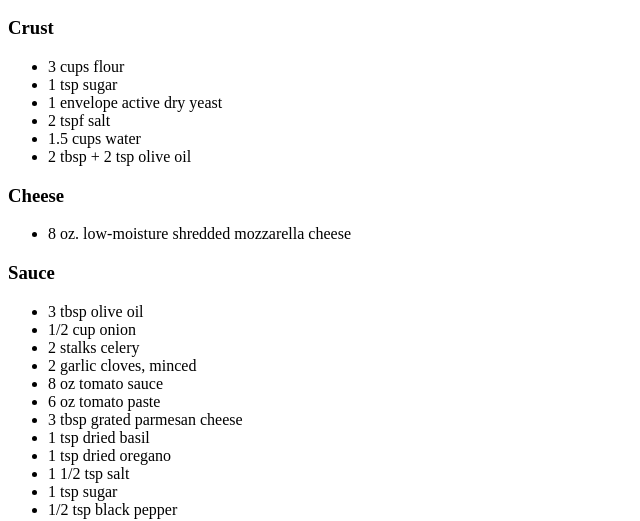
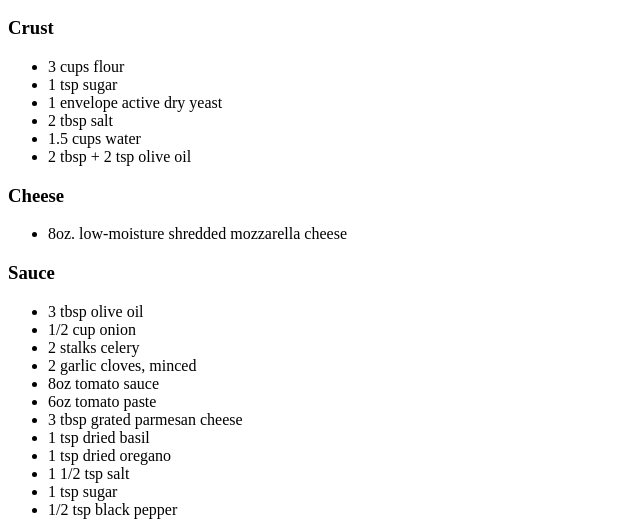
Before and after one commit to froyozoo/odin-recipes, a plain HTML site: page recipes/cheese_pizza.html in a window 1280 px wide. Shown: the part 930-1451 px from the top of the page, 0-640 px from the left. Drawn offline with Linux system fonts and the light colour scheme.

Commit message:
Remove space before weight unit (oz) and fix typo
This will keep the style consistent across pages.
Also noticed a typo with tbsp; fixed.

```diff
--- a/recipes/cheese_pizza.html
+++ b/recipes/cheese_pizza.html
@@ -16,13 +16,13 @@
         <li>3 cups flour</li>
         <li>1 tsp sugar</li>
         <li>1 envelope active dry yeast</li>
-        <li>2 tspf salt</li>
+        <li>2 tbsp salt</li>
         <li>1.5 cups water</li>
         <li>2 tbsp + 2 tsp olive oil</li>
     </ul>
     <h3>Cheese</h3>
     <ul>
-        <li>8 oz. low-moisture shredded mozzarella cheese</li>
+        <li>8oz. low-moisture shredded mozzarella cheese</li>
     </ul>
     <h3>Sauce</h3>
     <ul>
@@ -30,8 +30,8 @@
         <li>1/2 cup onion</li>
         <li>2 stalks celery</li>
         <li>2 garlic cloves, minced</li>
-        <li>8 oz tomato sauce</li>
-        <li>6 oz tomato paste</li>
+        <li>8oz tomato sauce</li>
+        <li>6oz tomato paste</li>
         <li>3 tbsp grated parmesan cheese</li>
         <li>1 tsp dried basil</li>
         <li>1 tsp dried oregano</li>
```
